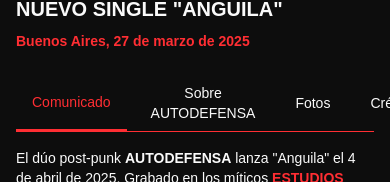
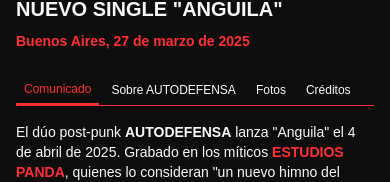
Before and after one commit to i9-9/anguila, a Next.js app: page / in a window 390 px wide. Shown: the part 531-713 px from the top of the page. Built offline with nearby package versions, Linux system fonts and the light colour scheme.

Commit message:
fix on tab size

```diff
--- a/app/page.tsx
+++ b/app/page.tsx
@@ -276,10 +276,10 @@
                   </p>
 
                   {/* Tabs */}
-                  <div className="flex gap-2 lg:gap-4 border-b border-[#FF2E33] mb-4 lg:mb-6">
+                  <div className="flex flex-wrap gap-1 lg:gap-4 border-b border-[#FF2E33] mb-4 lg:mb-6">
                     <button
                       onClick={() => setActiveTab('press')}
-                      className={`px-4 lg:px-6 py-2 lg:py-3 font-medium transition-colors text-sm ${
+                      className={`px-2 lg:px-6 py-1.5 lg:py-3 font-medium transition-colors text-xs lg:text-sm ${
                         activeTab === 'press'
                           ? 'text-[#FF2E33] border-b-2 border-[#FF2E33]'
                           : 'text-[#fafafa] hover:text-[#FF2E33]'
@@ -289,7 +289,7 @@
                     </button>
                     <button
                       onClick={() => setActiveTab('about')}
-                      className={`px-4 lg:px-6 py-2 lg:py-3 font-medium transition-colors text-sm ${
+                      className={`px-2 lg:px-6 py-1.5 lg:py-3 font-medium transition-colors text-xs lg:text-sm ${
                         activeTab === 'about'
                           ? 'text-[#FF2E33] border-b-2 border-[#FF2E33]'
                           : 'text-[#fafafa] hover:text-[#FF2E33]'
@@ -299,7 +299,7 @@
                     </button>
                     <button
                       onClick={() => setActiveTab('photos')}
-                      className={`px-4 lg:px-6 py-2 lg:py-3 font-medium transition-colors text-sm ${
+                      className={`px-2 lg:px-6 py-1.5 lg:py-3 font-medium transition-colors text-xs lg:text-sm ${
                         activeTab === 'photos'
                           ? 'text-[#FF2E33] border-b-2 border-[#FF2E33]'
                           : 'text-[#fafafa] hover:text-[#FF2E33]'
@@ -309,7 +309,7 @@
                     </button>
                     <button
                       onClick={() => setActiveTab('credits')}
-                      className={`px-4 lg:px-6 py-2 lg:py-3 font-medium transition-colors text-sm ${
+                      className={`px-2 lg:px-6 py-1.5 lg:py-3 font-medium transition-colors text-xs lg:text-sm ${
                         activeTab === 'credits'
                           ? 'text-[#FF2E33] border-b-2 border-[#FF2E33]'
                           : 'text-[#fafafa] hover:text-[#FF2E33]'
```
